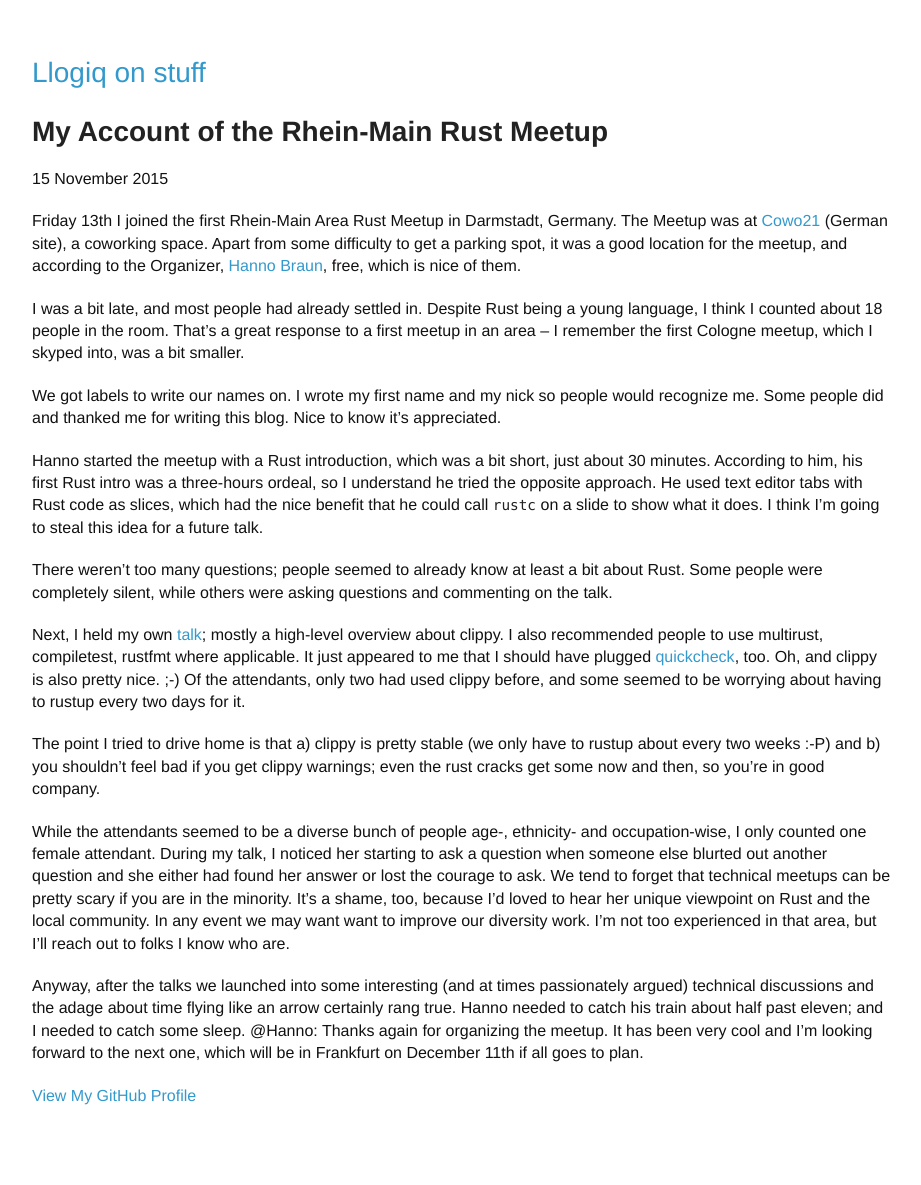
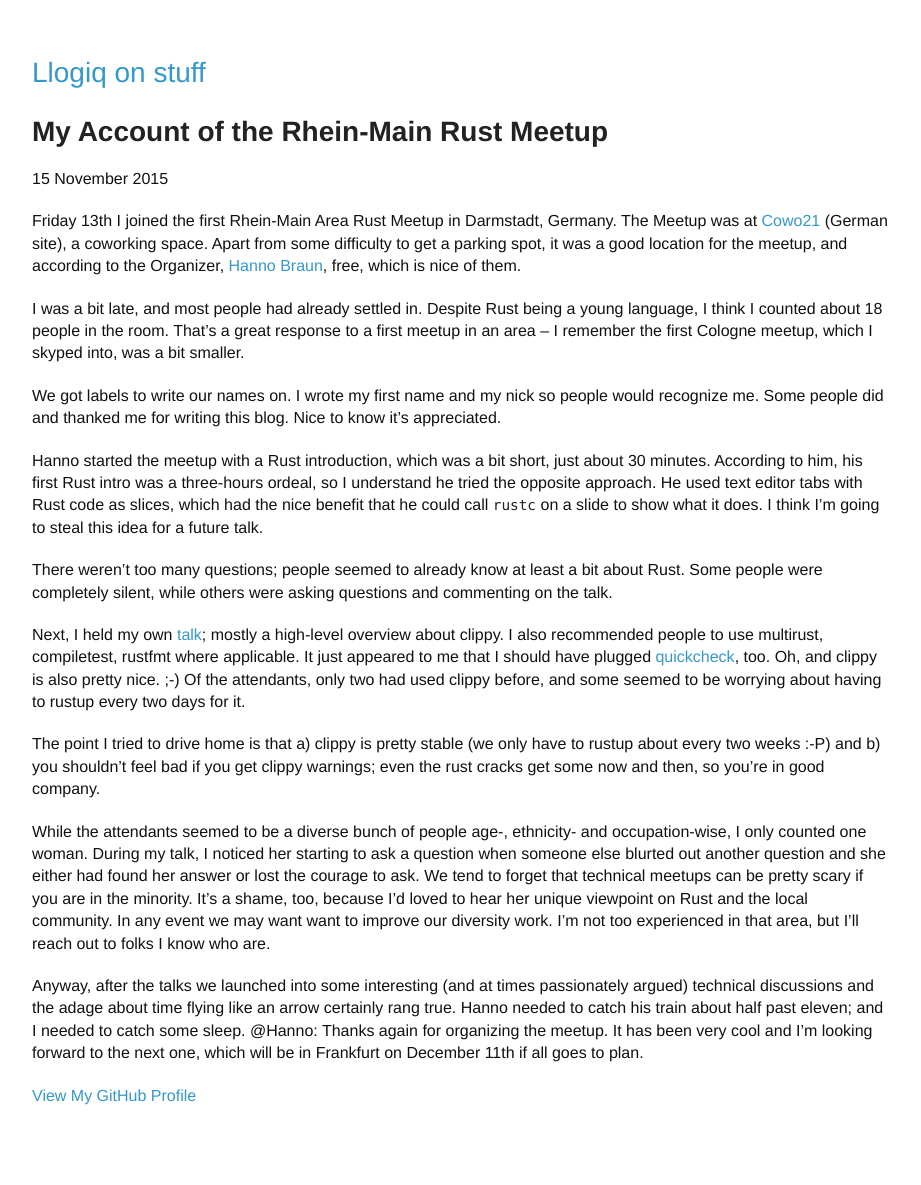
Before and after one commit to llogiq/llogiq.github.io, a Jekyll site: the page built from _posts/2015-11-15-meetup.md, in a window 1280 px wide. Shown: the whole page, without its empty margins (178-1099 px from the left). Built offline with Jekyll 4.4.1, drawn with Linux system fonts in a browser that asks for light colours.

Commit message:
fixed style

```diff
--- a/_posts/2015-11-15-meetup.md
+++ b/_posts/2015-11-15-meetup.md
@@ -41,14 +41,14 @@
 good company.
 
 While the attendants seemed to be a diverse bunch of people age-, ethnicity-
-and occupation-wise, I only counted one female attendant. During my talk, I
-noticed her starting to ask a question when someone else blurted out another
-question and she either had found her answer or lost the courage to ask. We
-tend to forget that technical meetups can be pretty scary if you are in the
-minority. It's a shame, too, because I'd loved to hear her unique viewpoint on
-Rust and the local community. In any event we may want want to improve our
-diversity work. I'm not too experienced in that area, but I'll reach out to
-folks I know who are.
+and occupation-wise, I only counted one woman. During my talk, I noticed her
+starting to ask a question when someone else blurted out another question and
+she either had found her answer or lost the courage to ask. We tend to forget
+that technical meetups can be pretty scary if you are in the minority. It's a
+shame, too, because I'd loved to hear her unique viewpoint on Rust and the
+local community. In any event we may want want to improve our diversity work.
+I'm not too experienced in that area, but I'll reach out to folks I know who
+are.
 
 Anyway, after the talks we launched into some interesting (and at times
 passionately argued) technical discussions and the adage about time flying like
```
